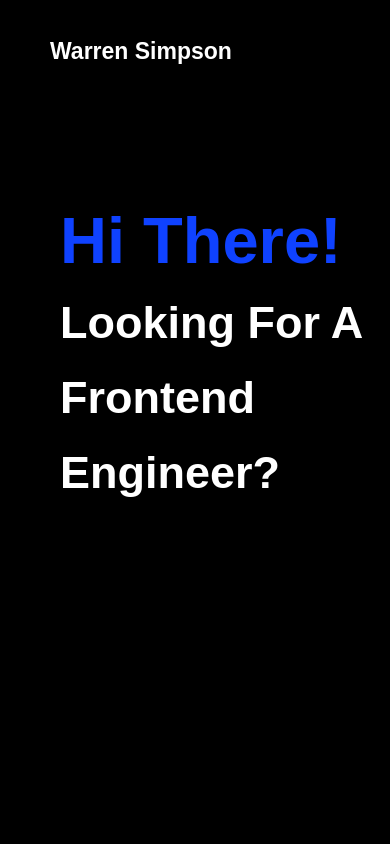
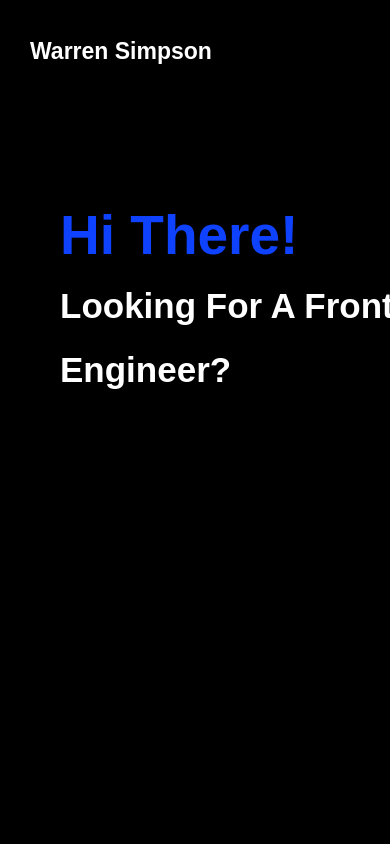
Before and after one commit to warren-simpson/personal-website, a React (Create React App) app: page / in a window 390 px wide. Shown: the top 844 px of the page. Built offline with nearby package versions, Linux system fonts and the light colour scheme.

Commit message:
Continued to style section1 for the width size of 950px

```diff
--- a/src/components/views/LandingPageView.js
+++ b/src/components/views/LandingPageView.js
@@ -60,7 +60,7 @@ const LandingPageView = (props) => {
             </div>
             <div></div>
             <ul>
-                <li onClick={(e) => props.handleNewWindowClick(e, "https://github.com/Warren28")}>
+                <li class="gitHolder1" onClick={(e) => props.handleNewWindowClick(e, "https://github.com/Warren28")}>
                   <Github className="githubIcon1" fill="white"/>
                 </li>
             </ul>
--- a/src/components/views/styles/LandingPageView.css
+++ b/src/components/views/styles/LandingPageView.css
@@ -424,7 +424,32 @@
 }
 
 @media only screen and (max-width: 950px) {
+    .logoContainer {
+        margin-left: 20px;
+    }
 
+    .landingNavBar ul {
+        margin-right: 0px;
+    }
+
+    .gitHolder1 {
+        margin-left: 80px;
+    }
+
+    .P1A {
+        font-size: 55px;
+    }
+
+    .P1B {
+        font-size: 35px;
+    }
+
+    .profile {
+        width: 200px;
+        height: 200px;
+        margin-left: 90px;
+        margin-top: 100px;
+    }
 }
 
 /*
```
